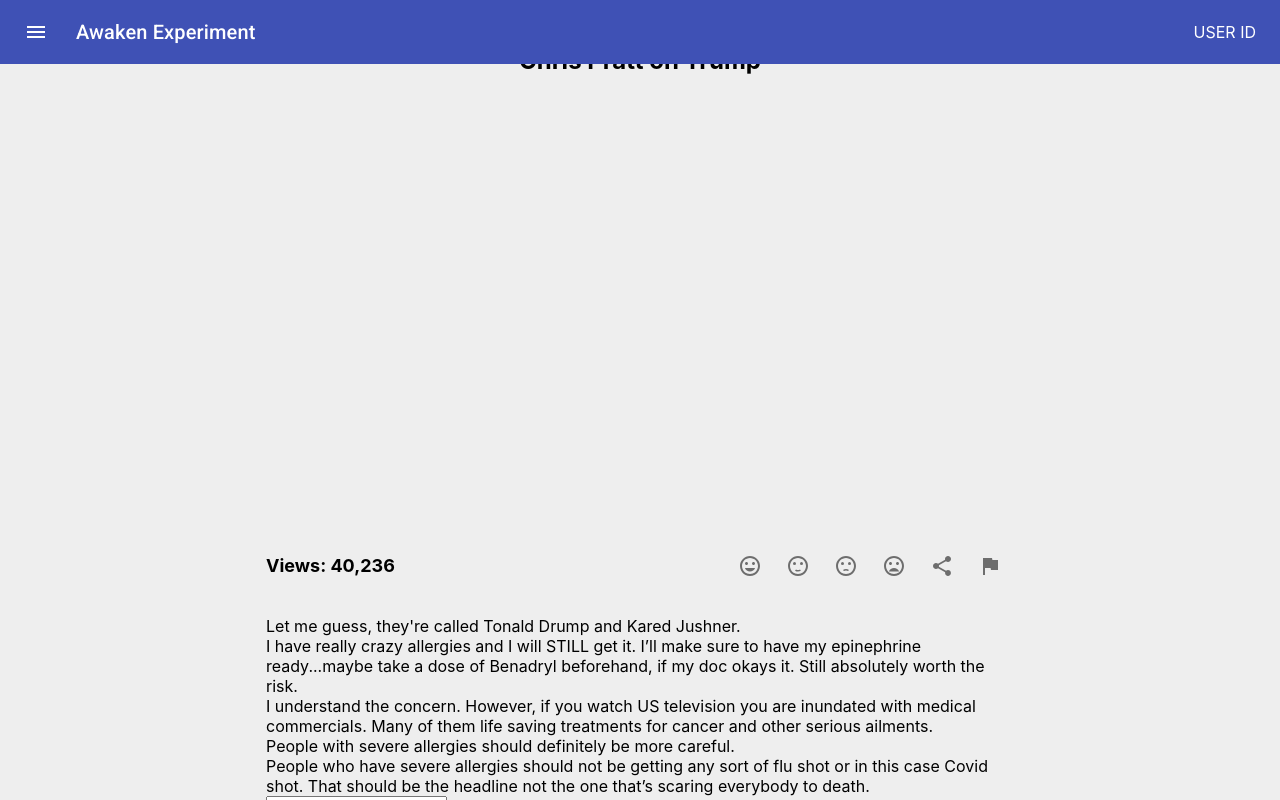
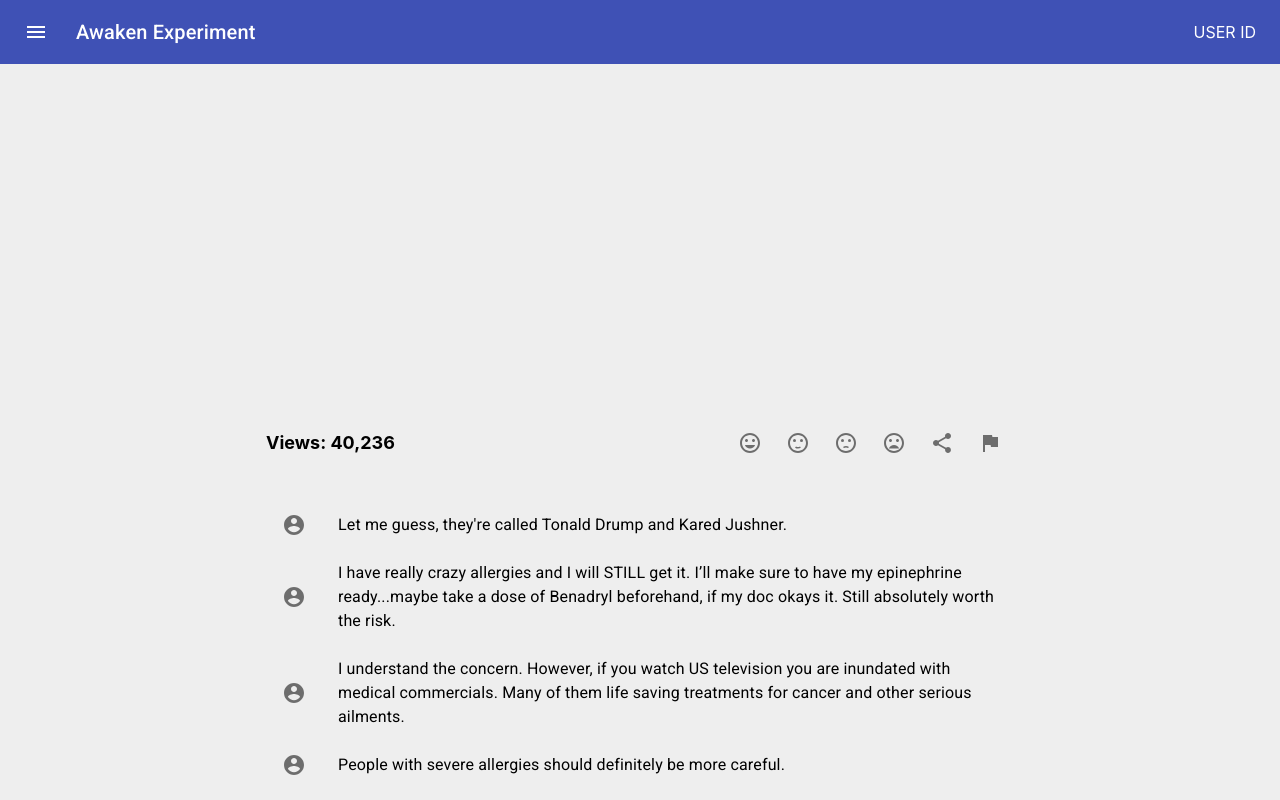
Before and after one commit to athakur36/AwakenExperiment, a React (Create React App) app: page /experiments in a window 1280 px wide. Built offline with nearby package versions, Linux system fonts and the light colour scheme.

Commit message:
comments alignment

```diff
--- a/src/components/video-player/comments.component.jsx
+++ b/src/components/video-player/comments.component.jsx
@@ -1,4 +1,14 @@
 import React, { useState } from 'react';
+import {
+  TextField,
+  Button,
+  ListItem,
+  ListItemIcon,
+  FolderIcon,
+  ListItemText,
+  List,
+} from '@material-ui/core';
+import AccountCircleIcon from '@material-ui/icons/AccountCircle';
 
 const commentsArray = [
   "Let me guess, they're called Tonald Drump and Kared Jushner.",
@@ -25,19 +35,30 @@ const Comments = () => {
         {/* use TextField instead of textarea */}
         {/* <TextField variant='outlined' fullWidth /> */}
         {/* use List Text with Icon from Material */}
-        {commentsArray.map((comment) => (
-          <div>{comment}</div>
-        ))}
-        <textarea
-          type='text'
-          name='comment'
-          className='form-control'
-          placeholder='Type a comment here'
-          onChange={handleChange}
-          value={comment}
-        />
+        <List>
+          {commentsArray.map((comment) => (
+            <div>
+              <ListItem key={comment.key}>
+                <ListItemIcon>
+                  <AccountCircleIcon />
+                </ListItemIcon>
+                <ListItemText primary={comment} />
+              </ListItem>
+            </div>
+          ))}
+        </List>
+
+        <div>
+          <TextField
+            variant='outlined'
+            fullWidth
+            placeholder='Type a comment here'
+          />
+        </div>
         {/* use material button */}
-        <button>Submit</button>
+        <Button variant='contained' color='primary'>
+          Submit
+        </Button>
       </form>
     </section>
   );
```
